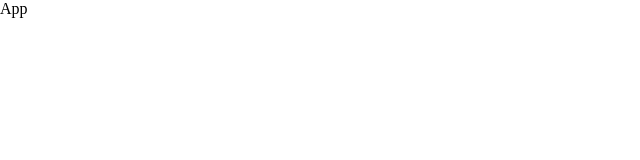
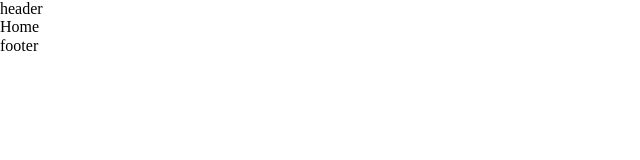
Before and after one commit to UYulong/airbnb, a React (Create React App) app: page /#/home in a window 1280 px wide. Shown: the top 160 px of the page, without its empty margins (0-640 px from the left). Built offline with nearby package versions, Linux system fonts and the light colour scheme.

Commit message:
feat: 添加路由并初始化路由

```diff
--- a/package.json
+++ b/package.json
@@ -10,6 +10,7 @@
     "normalize.css": "^8.0.1",
     "react": "^18.2.0",
     "react-dom": "^18.2.0",
+    "react-router-dom": "^6.15.0",
     "react-scripts": "5.0.1",
     "web-vitals": "^2.1.4"
   },
--- a/src/App.js
+++ b/src/App.js
@@ -1,8 +1,23 @@
 import React, { memo } from 'react'
+import { useRoutes } from 'react-router-dom'
+import routes from '@/router'
 
 const App = memo(() => {
   return (
-    <div>App</div>
+    <div className='App'>
+      <div>
+        {/* 头部 */}
+        <div className='header'>header</div>
+
+        {/* 内容区域 */}
+        <div className='content'>
+          {useRoutes(routes)}
+        </div>
+
+        {/* 底部区域 */}
+        <div className='footer'>footer</div>
+      </div>
+    </div>
   )
 })
 
--- a/src/index.js
+++ b/src/index.js
@@ -1,5 +1,7 @@
 import React from 'react';
 import ReactDOM from 'react-dom/client';
+import { HashRouter } from 'react-router-dom'
+
 import App from '@/App';
 
 import 'normalize.css'
@@ -7,6 +9,8 @@ import 'normalize.css'
 const root = ReactDOM.createRoot(document.getElementById('root'));
 root.render(
   <React.StrictMode>
-    <App />
+    <HashRouter>
+      <App />
+    </HashRouter>
   </React.StrictMode>
 );
--- /dev/null
+++ b/src/pages/Detail/index.jsx
@@ -0,0 +1,9 @@
+import React, { memo } from 'react'
+
+const Detail = memo(() => {
+  return (
+    <div>Detail</div>
+  )
+})
+
+export default Detail
--- /dev/null
+++ b/src/pages/Home/index.jsx
@@ -0,0 +1,9 @@
+import React, { memo } from 'react'
+
+const Home = memo(() => {
+  return (
+    <div>Home</div>
+  )
+})
+
+export default Home
--- /dev/null
+++ b/src/pages/More/index.jsx
@@ -0,0 +1,9 @@
+import React, { memo } from 'react'
+
+const More = memo(() => {
+  return (
+    <div>More</div>
+  )
+})
+
+export default More
--- /dev/null
+++ b/src/router/index.js
@@ -0,0 +1,26 @@
+import { Navigate } from 'react-router-dom'
+
+import Detail from "@/pages/Detail"
+import Home from "@/pages/Home"
+import More from "@/pages/More"
+
+const routes = [
+  {
+    path: '/',
+    element: <Navigate to='/home' />
+  },
+  {
+    path: '/home',
+    element: <Home />
+  },
+  {
+    path: '/detail',
+    element: <Detail />
+  },
+  {
+    path: '/more',
+    element: <More />
+  }
+]
+
+export default routes
```
Also changed, not shown: jsconfig.json (added, +20 -0 lines), 1 other file (tests, documents, lock files or other folders).
